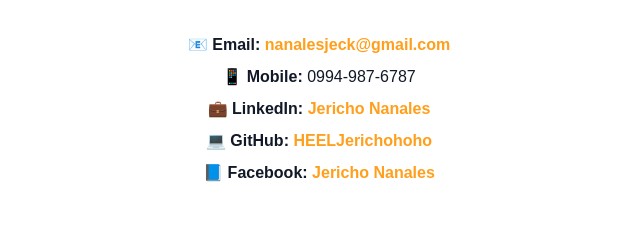
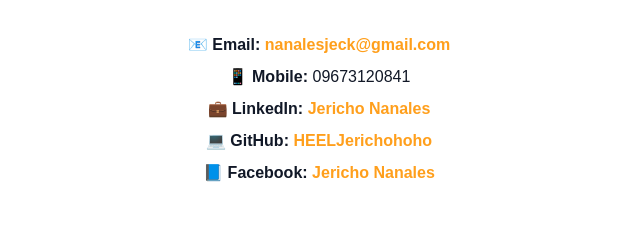
Before and after one commit to HEELJerichohoho/portfolio, a plain HTML site: page Contact.html in a window 1280 px wide. Shown: the part 245-479 px from the top of the page, 321-961 px from the left. Drawn offline with Linux system fonts and the light colour scheme.

Commit message:
Update Contact.html

```diff
--- a/Contact.html
+++ b/Contact.html
@@ -34,7 +34,7 @@
 
       <div class="contact__info">
         <p><b>📧 Email:</b> <a href="mailto:nanalesjeck@gmail.com">nanalesjeck@gmail.com</a></p>
-        <p><b>📱 Mobile:</b> 0994-987-6787</p>
+        <p><b>📱 Mobile:</b> 09673120841</p>
         <p><b>💼 LinkedIn:</b> <a href="https://www.linkedin.com/in/jericho-nanales-5759a326b/" target="_blank">Jericho Nanales</a></p>
         <p><b>💻 GitHub:</b> <a href="https://github.com/HEELJerichohoho" target="_blank">HEELJerichohoho</a></p>
         <p><b>📘 Facebook:</b> <a href="https://www.facebook.com/jerichohoho" target="_blank">Jericho Nanales</a></p>
```
